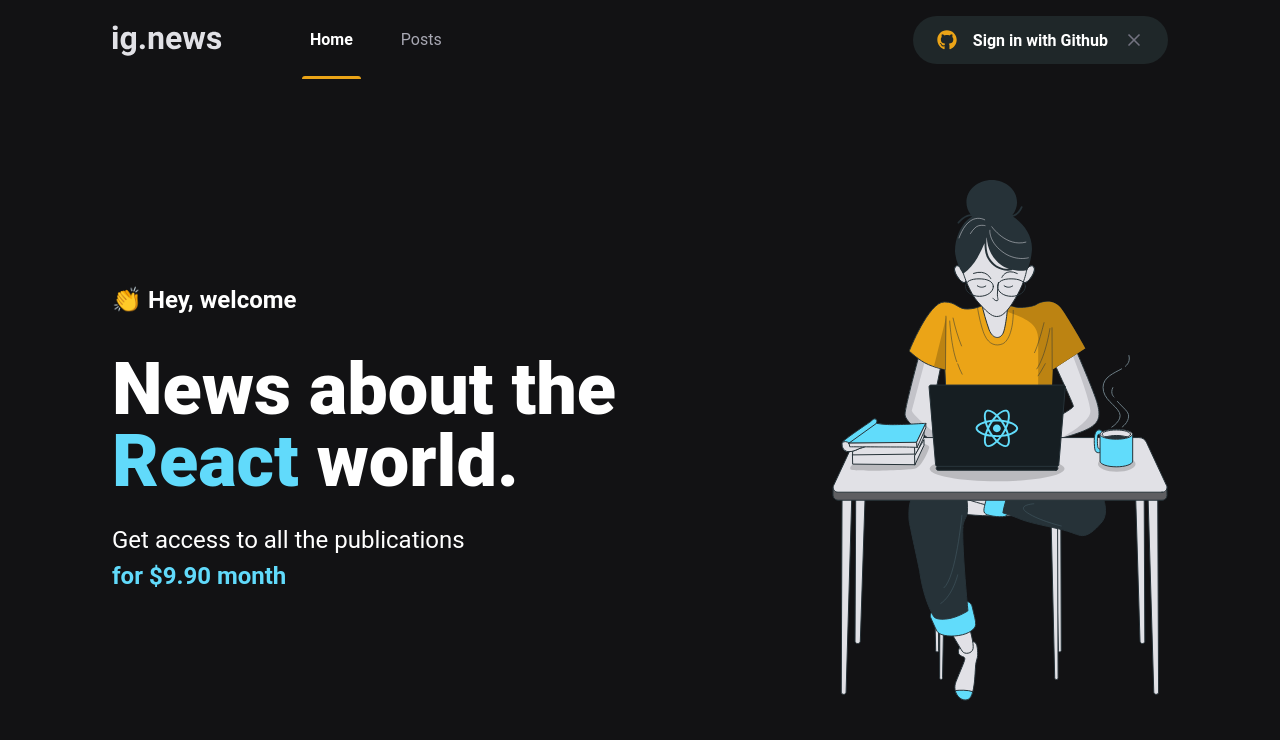
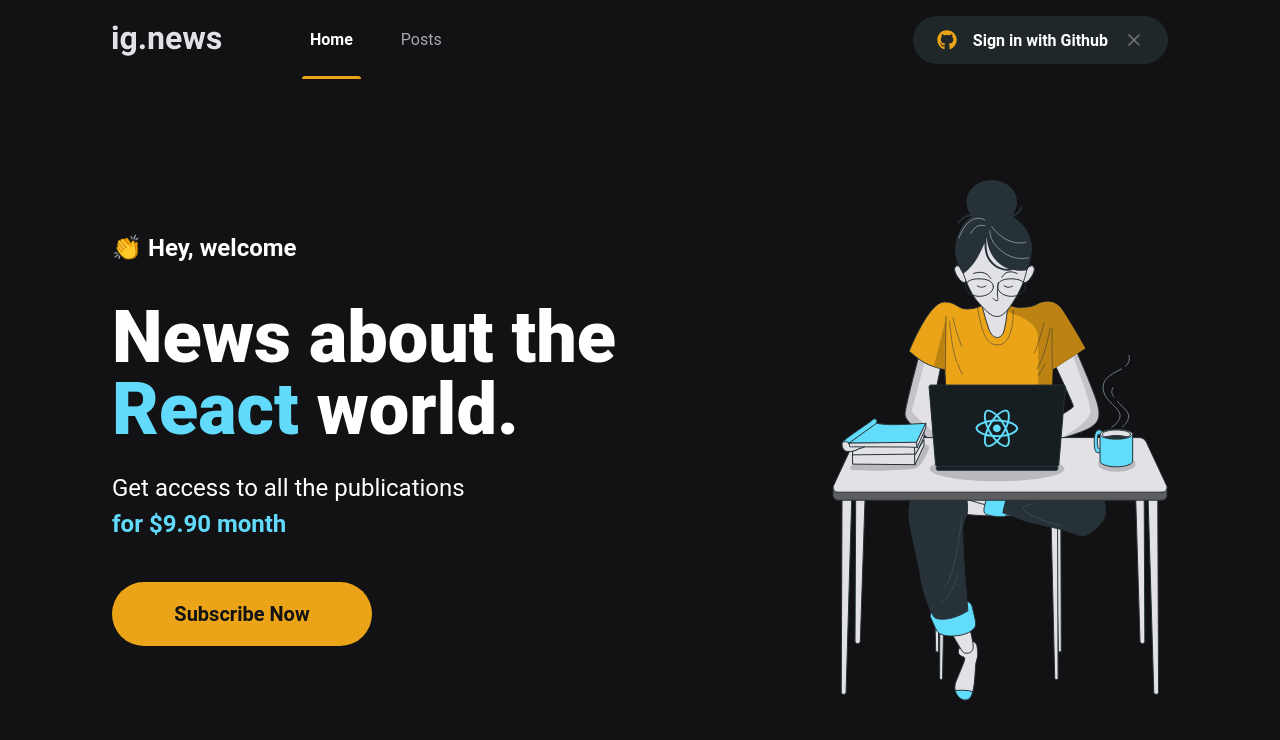
Before and after one commit to Skillado/ig-news, a Next.js app: page / in a window 1280 px wide. Shown: the top 740 px of the page. Built offline with nearby package versions, Linux system fonts and the light colour scheme.

Commit message:
button Subscribe now created

```diff
--- /dev/null
+++ b/src/components/SubscribeButton/index.tsx
@@ -0,0 +1,13 @@
+import style from "./style.module.scss";
+export function SubscribeButton() {
+    return(
+        <>
+            <button
+            type="button"
+            className={style.subscribeButton}
+            >
+                Subscribe Now
+            </button>
+        </>
+    );
+}
--- /dev/null
+++ b/src/components/SubscribeButton/style.module.scss
@@ -0,0 +1,19 @@
+.subscribeButton{
+    width: 260px;
+    height: 4rem;
+    border: 0;
+    border-radius: 2rem;
+    background: var(--yellow-500);
+    color: var(--gray-900);
+    font-size: 1.25rem;
+    font-weight: bold;
+
+    display:flex;
+    align-items: center;
+    justify-content: center;
+
+    transition: filter 0.2s;
+    &:hover{
+        filter: brightness(0.8);
+    }
+}
--- a/src/pages/_documents.tsx
+++ b/src/pages/_documents.tsx
@@ -9,7 +9,6 @@ export default class MyDocument extends Document {
                 <link rel="preconnect" href="https://fonts.googleapis.com"/>
                 <link rel="preconnect" href="https://fonts.gstatic.com" />
                 <link href="https://fonts.googleapis.com/css2?family=Roboto:wght@400;700;900&display=swap" rel="stylesheet"/>
-                <link rel="shortcut icon" href="/favicon.png" type="image/png" />
             </Head>
             <body>
                 <Main />
--- a/src/pages/index.tsx
+++ b/src/pages/index.tsx
@@ -1,5 +1,6 @@
 /* eslint-disable @next/next/no-img-element */
 import Head  from 'next/head';
+import { SubscribeButton } from '../components/SubscribeButton';
 import style from './style.module.scss';
 
 export default function Home() {
@@ -7,6 +8,7 @@ export default function Home() {
     <>
       <Head>
         <title>Início | ig.news</title>
+        <link rel="shortcut icon" href="/favicon.png" type="image/png" />
       </Head>
       <main className={style.contentContainer}>
         <section className={style.hero}>
@@ -15,6 +17,7 @@ export default function Home() {
           <p>Get access to all the publications <br />
             <span>for $9.90 month</span>
           </p>
+          <SubscribeButton />
         </section>
         <img src="/images/avatar.svg" alt="Girl coding" />
       </main>
--- a/src/pages/style.module.scss
+++ b/src/pages/style.module.scss
@@ -38,4 +38,8 @@
             font-weight: bold;
         }
     }
+
+    button{
+        margin-top: 2.5rem;
+    }
 }
```
